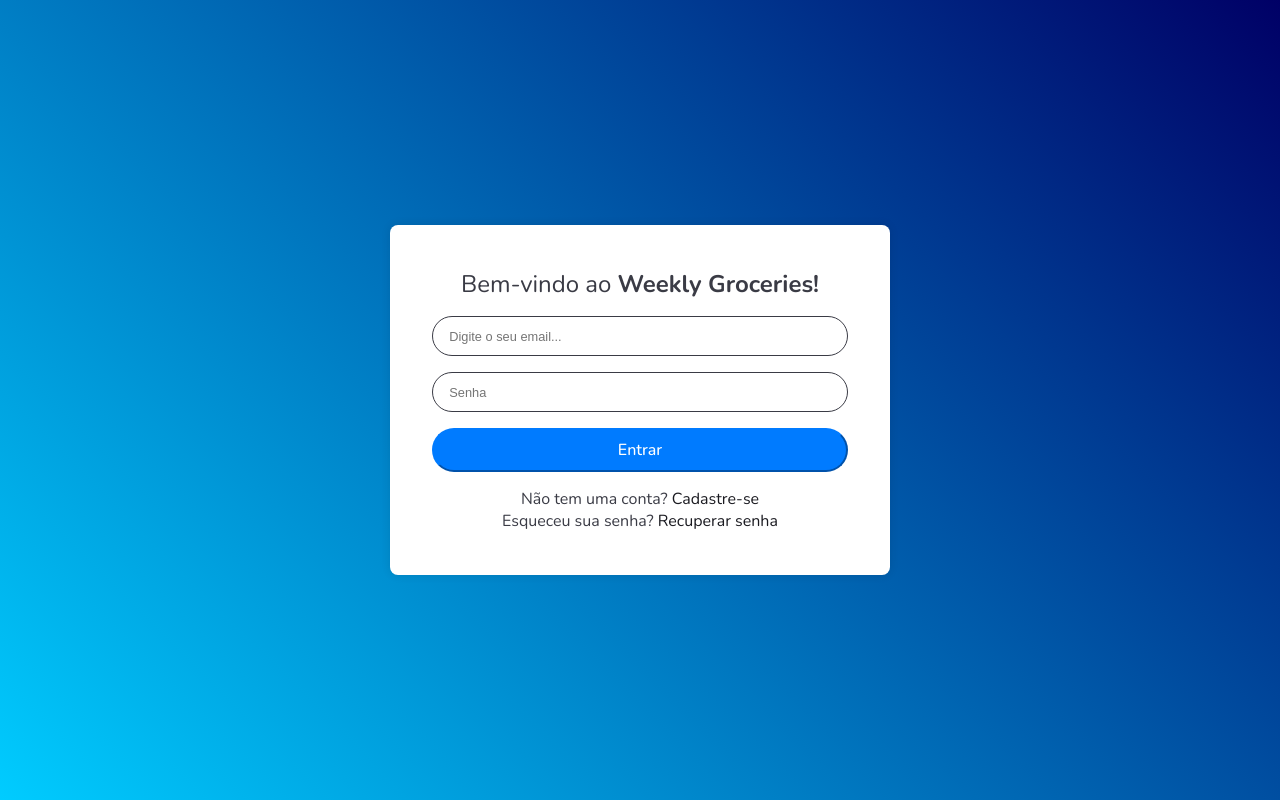
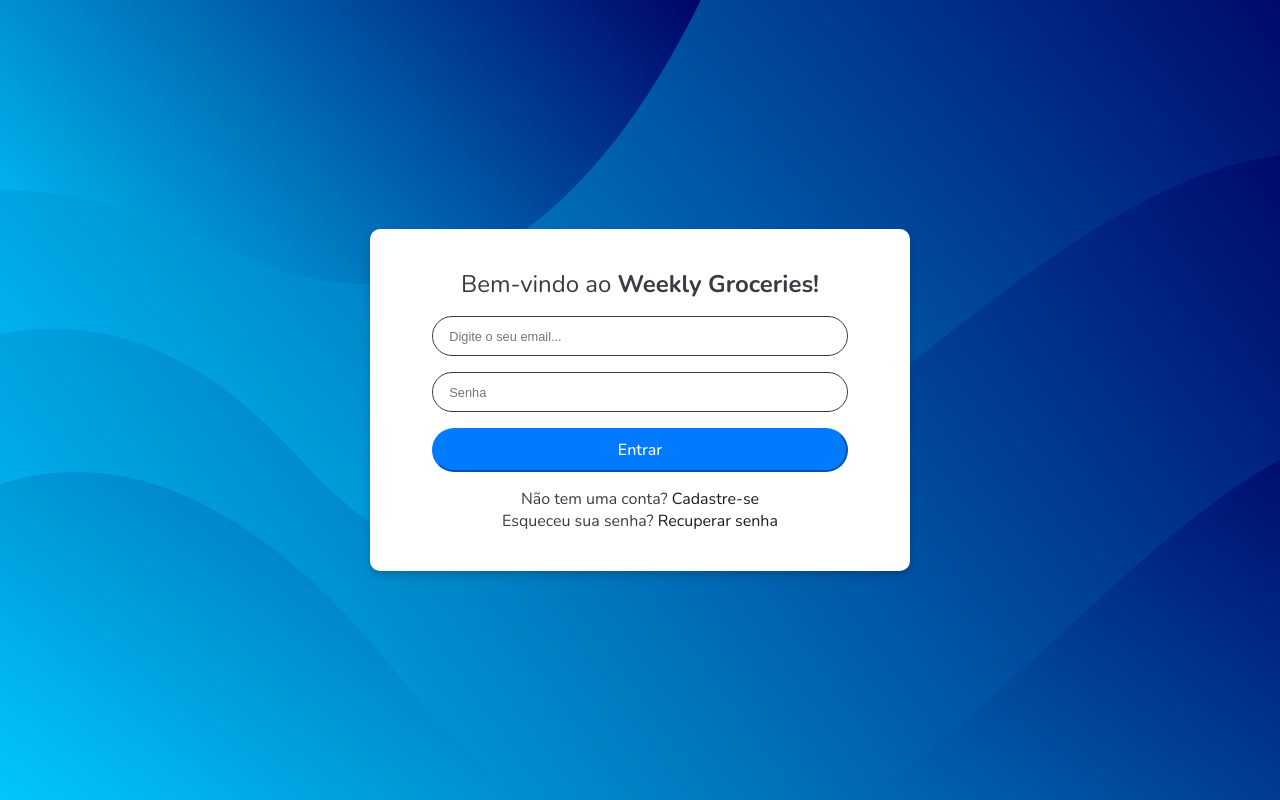
Before and after one commit to marcelovesantera/weekly-groceries, a Next.js app: page /login in a window 1280 px wide. Built offline with nearby package versions, Linux system fonts and the light colour scheme.

Commit message:
alteração fundo rotas públicas

```diff
--- a/src/app/(public)/forgot-password/page.module.css
+++ b/src/app/(public)/forgot-password/page.module.css
@@ -1,26 +1,19 @@
 .page {
+  width: 100%;
+  height: 100vh;
   display: flex;
   justify-content: center;
   align-items: center;
-  width: 100% !important;
-  height: 100vh;
-  background: rgb(0, 204, 255);
-  background: linear-gradient(
-    45deg,
-    rgba(0, 204, 255, 1) 0%,
-    rgba(0, 0, 102, 1) 100%
-  );
+  background-image: url("../../Images/bg_login.png");
+  background-size: cover;
+  background-position: center;
 }
 
 .container {
-  display: flex;
-  justify-content: center;
-  align-items: center;
-  width: 500px;
-  height: 300px;
-  border-radius: 0.5rem;
-  background-color: #fff;
-  box-shadow: 0 0 10px 0 rgba(0, 0, 0, 0.1);
+  background: rgba(255, 255, 255, 1);
+  padding: 20px;
+  border-radius: 10px;
+  box-shadow: 0 4px 8px rgba(0, 0, 0, 0.2);
 }
 
 .form_div {
--- a/src/app/(public)/login/page.module.css
+++ b/src/app/(public)/login/page.module.css
@@ -1,26 +1,19 @@
 .page {
+  width: 100%;
+  height: 100vh;
   display: flex;
   justify-content: center;
   align-items: center;
-  width: 100% !important;
-  height: 100vh;
-  background: rgb(0, 204, 255);
-  background: linear-gradient(
-    45deg,
-    rgba(0, 204, 255, 1) 0%,
-    rgba(0, 0, 102, 1) 100%
-  );
+  background-image: url("../../Images/bg_login.png");
+  background-size: cover;
+  background-position: center;
 }
 
 .container {
-  display: flex;
-  justify-content: center;
-  align-items: center;
-  width: 500px;
-  height: 350px;
-  border-radius: 0.5rem;
-  background-color: #fff;
-  box-shadow: 0 0 10px 0 rgba(0, 0, 0, 0.1);
+  background: rgba(255, 255, 255, 1);
+  padding: 20px;
+  border-radius: 10px;
+  box-shadow: 0 4px 8px rgba(0, 0, 0, 0.2);
 }
 
 .form_div {
--- a/src/app/(public)/register/page.module.css
+++ b/src/app/(public)/register/page.module.css
@@ -1,26 +1,19 @@
 .page {
+  width: 100%;
+  height: 100vh;
   display: flex;
   justify-content: center;
   align-items: center;
-  width: 100% !important;
-  height: 100vh;
-  background: rgb(0, 204, 255);
-  background: linear-gradient(
-    45deg,
-    rgba(0, 204, 255, 1) 0%,
-    rgba(0, 0, 102, 1) 100%
-  );
+  background-image: url("../../Images/bg_login.png");
+  background-size: cover;
+  background-position: center;
 }
 
 .container {
-  display: flex;
-  justify-content: center;
-  align-items: center;
-  width: 500px;
-  height: 650px;
-  border-radius: 0.5rem;
-  background-color: #fff;
-  box-shadow: 0 0 10px 0 rgba(0, 0, 0, 0.1);
+  background: rgba(255, 255, 255, 1);
+  padding: 20px;
+  border-radius: 10px;
+  box-shadow: 0 4px 8px rgba(0, 0, 0, 0.2);
 }
 
 .form_div {
```
